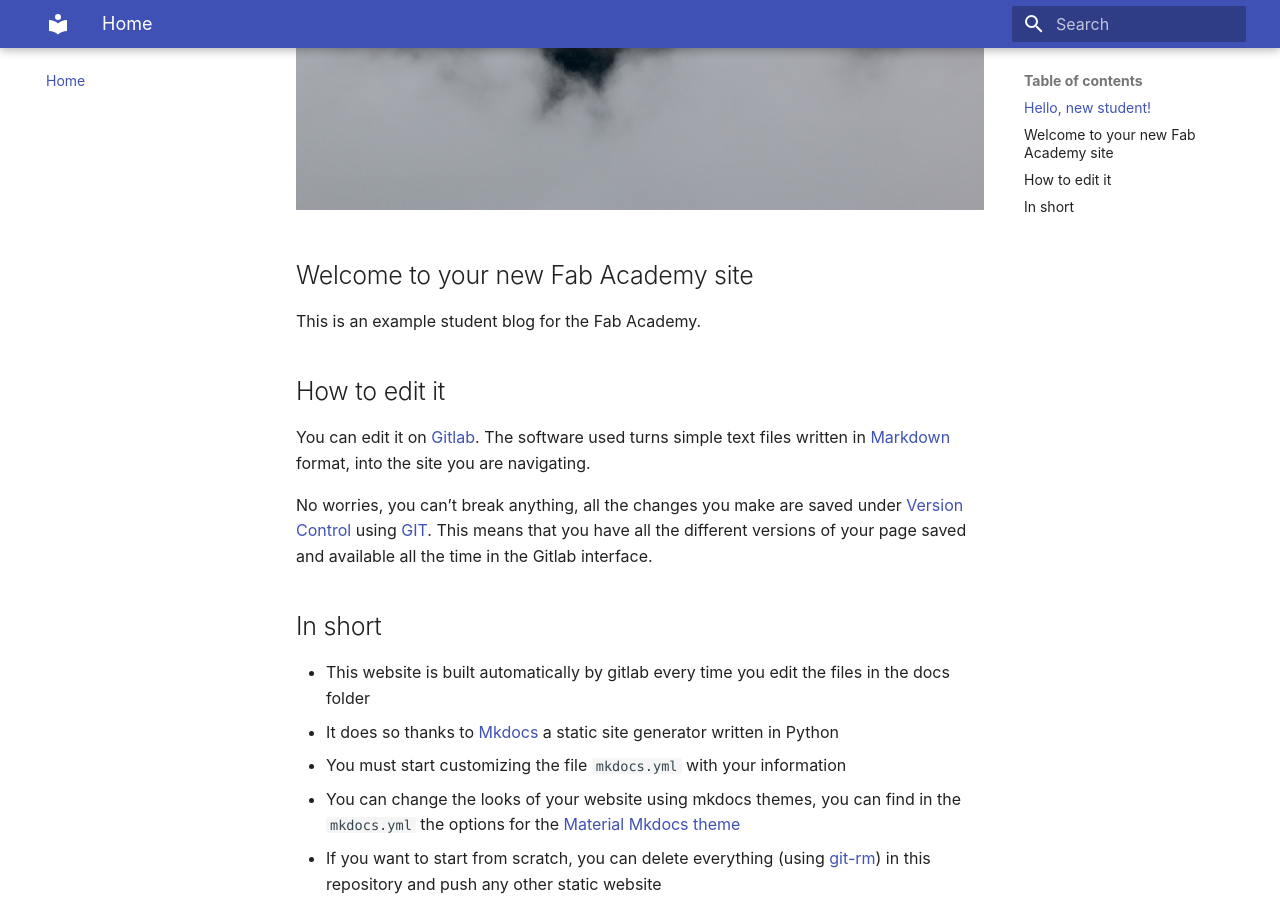
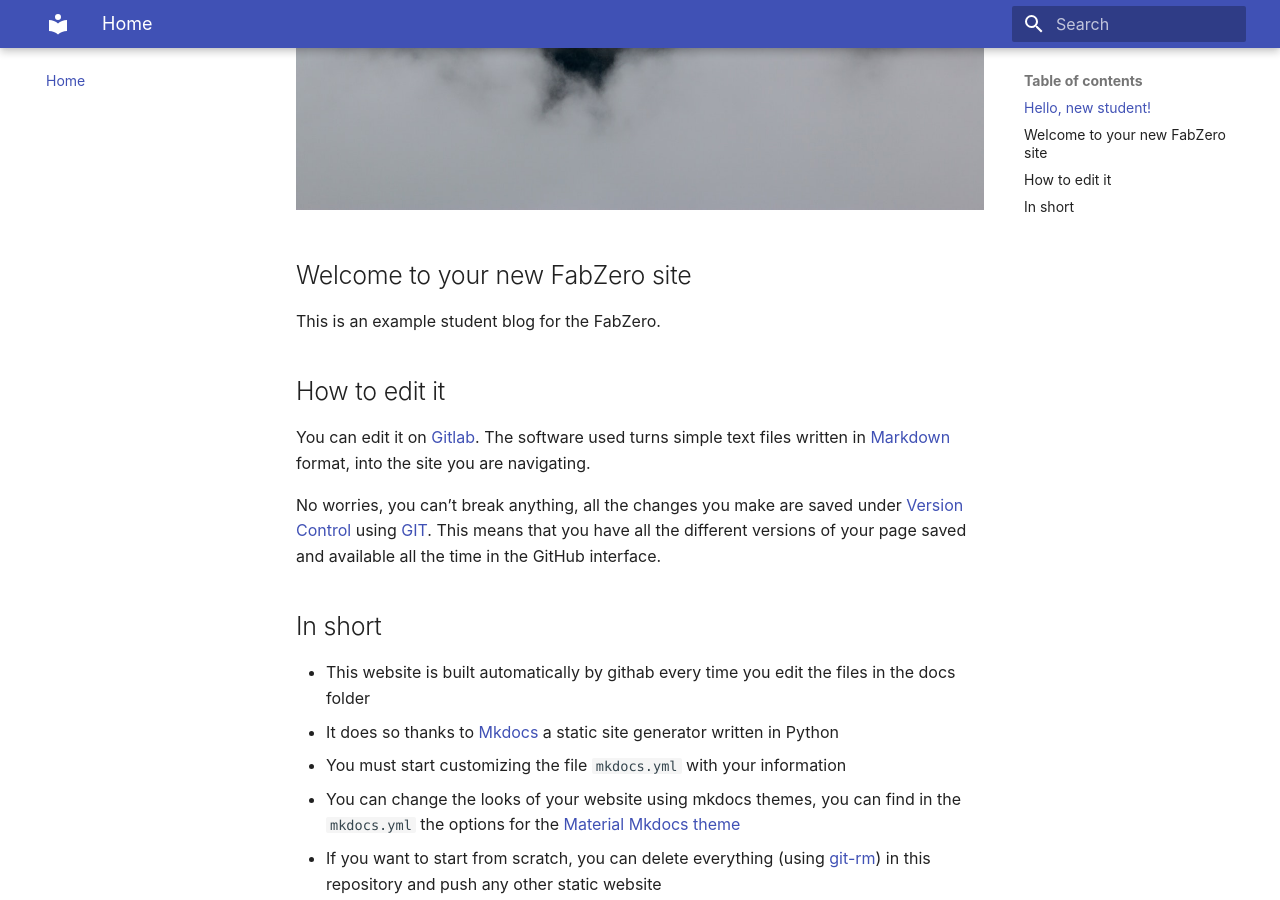
Before and after one commit to InclusieveKets/FabZeroTemplate, an MkDocs documentation site: the page built from docs/index.md, in a window 1280 px wide and 900 px high, scrolled down 527 px. Built offline with MkDocs 1.6.1 and Material for MkDocs 9.7.7, drawn with Linux system fonts in a browser that asks for light colours.

Commit message:
adjusting to fabzero

```diff
--- a/docs/index.md
+++ b/docs/index.md
@@ -4,20 +4,20 @@
 
 ![](./images/week01/assignment-photo.jpg)
 
-## Welcome to your new Fab Academy site
+## Welcome to your new FabZero site
 
-This is an example student blog for the Fab Academy.
+This is an example student blog for the FabZero.
 
 ## How to edit it
 
-You can edit it on [Gitlab](http://gitlab.fabcloud.org). The software used turns simple text files
+You can edit it on [Gitlab](https://github.com/InclusieveKets). The software used turns simple text files
 written in [Markdown](https://en.wikipedia.org/wiki/Markdown) format, into the site you are navigating.
 
-No worries, you can't break anything, all the changes you make are saved under [Version Control](https://en.wikipedia.org/wiki/Version_control) using [GIT](https://git-scm.com/book/en/v2/Getting-Started-About-Version-Control). This means that you have all the different versions of your page saved and available all the time in the Gitlab interface.
+No worries, you can't break anything, all the changes you make are saved under [Version Control](https://en.wikipedia.org/wiki/Version_control) using [GIT](https://git-scm.com/book/en/v2/Getting-Started-About-Version-Control). This means that you have all the different versions of your page saved and available all the time in the GitHub interface.
 
 ## In short
 
-- This website is built automatically by gitlab every time you edit the files in the docs folder
+- This website is built automatically by githab every time you edit the files in the docs folder
 - It does so thanks to [Mkdocs](https://mkdocs.org) a static site generator written in Python
 - You must start customizing the file `mkdocs.yml` with your information
 - You can change the looks of your website using mkdocs themes, you can find in the `mkdocs.yml` the options for the [Material Mkdocs theme](https://squidfunk.github.io/mkdocs-material/)
```
